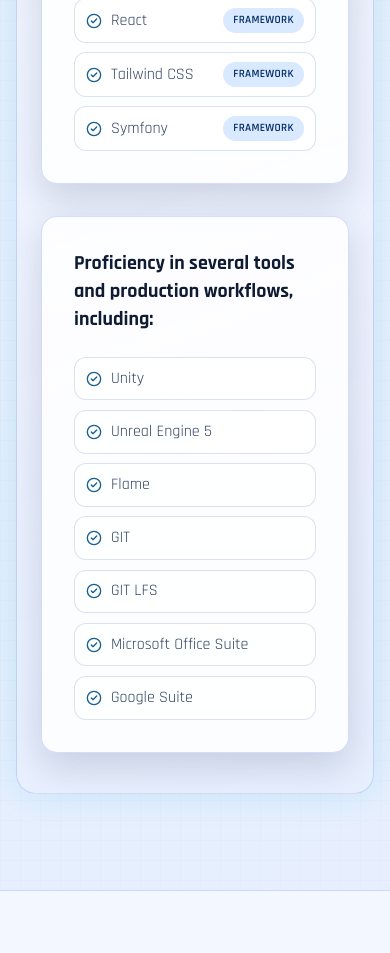
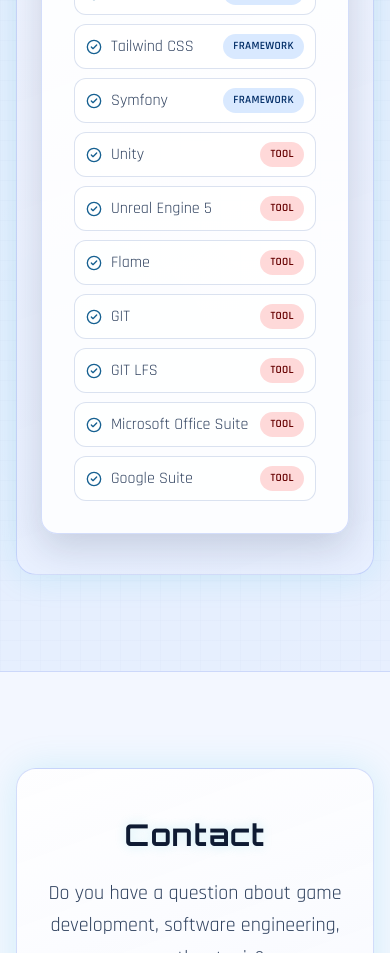
Before and after one commit to AdriKat2022/kat-portfolio, a React (Vite) app: page / in a window 390 px wide. Shown: the part 5420-6373 px from the top of the page. Built offline with nearby package versions, Linux system fonts and the light colour scheme.

Commit message:
enabled text elipsis and merged all skills and updated some texts

```diff
--- a/src/components/layout/About.tsx
+++ b/src/components/layout/About.tsx
@@ -9,9 +9,8 @@
   const { t, i18n } = useTranslation();
   const activeLanguage = i18n.resolvedLanguage || i18n.language;
   const skills = aboutSkills.filter(
-    (skill) => skill.skillType === 'language' || skill.skillType === 'framework'
+    (skill) => skill.skillType === 'language' || skill.skillType === 'framework' || skill.skillType === "tool"
   );
-  const tools = aboutSkills.filter((skill) => skill.skillType === 'tool');
 
   return (
     <section id="about" className="bg-[var(--social-bg)] py-24">
@@ -45,7 +44,7 @@
           </div>
 
           {/* Right Column: Skills & Tools */}
-          <div className="grid grid-cols-1 md:grid-cols-2 lg:grid-cols-1 gap-8">
+          <div className="grid grid-cols-1 lg:grid-cols-1 gap-8">
             <div className="surface-card p-8">
               <p className="text-theme-strong mb-6 text-xl font-bold">
                 <Trans
@@ -57,29 +56,10 @@
               </p>
               <ul className="skill-grid">
                 {skills.map((skill) => (
-                  <li key={skill.id} className="skill-grid-item">
+                  <li key={skill.id} className="skill-grid-item min-w-0">
                     <CheckCircle2 className="h-4 w-4 shrink-0 text-[var(--accent)]" />
-                    <span>{skill.name}</span>
-                    <span className={cn("ml-auto","skill-type-badge", skill.skillType)}>{ skill.skillType }</span>
-                  </li>
-                ))}
-              </ul>
-            </div>
-
-            <div className="surface-card p-8">
-              <p className="text-theme-strong mb-6 text-xl font-bold">
-                <Trans
-                  key={`profile-col2-${activeLanguage}`}
-                  i18nKey="sections.profile.column-2-head"
-                  t={t}
-                  components={{ emphasis: <strong /> }}
-                />
-              </p>
-              <ul className="skill-grid">
-                {tools.map((tool) => (
-                  <li key={tool.id} className="skill-grid-item">
-                    <CheckCircle2 className="h-4 w-4 shrink-0 text-[var(--accent)]" />
-                    <span>{tool.name}</span>
+                    <span className="truncate" title={skill.name}>{skill.name}</span>
+                    <span className={cn("ml-auto", "truncate", "skill-type-badge", skill.skillType)}>{ skill.skillType }</span>
                   </li>
                 ))}
               </ul>
--- a/src/data/locales/en/translation.json
+++ b/src/data/locales/en/translation.json
@@ -33,8 +33,7 @@
       "locations": "France (Ile-de-France, Strasbourg)"
     },
     "profile": {
-      "column-1-head": "Proficiency in several <emphasis>programming languages and frameworks</emphasis>, including:",
-      "column-2-head": "Proficiency in several <emphasis>tools and production workflows</emphasis>, including:"
+      "column-1-head": "Comfortable working across a variety of technologies"
     },
     "portfolio": {
       "description": "My portfolio is filled with the projects I have been able to carry out, alone or in teams, during my digital engineering studies at Télécom SudParis, as a school or personal project. You will mainly find video games in this section!",
--- a/src/data/locales/fr/translation.json
+++ b/src/data/locales/fr/translation.json
@@ -33,8 +33,7 @@
       "locations": "France (Île-de-France, Strasbourg)"
     },
     "profile": {
-      "column-1-head": "Solide maîtrise de <emphasis>langages de programmation et frameworks</emphasis> :",
-      "column-2-head": "Solide maîtrise des <emphasis>outils et workflows de production</emphasis> :"
+      "column-1-head": "Une solide maîtrise d'un large éventail de technologies"
     },
     "portfolio": {
       "description": "Ce portfolio met en avant les projets que j'ai menés seul ou en équipe pendant mes études d'ingénieur du numérique à Télécom SudParis, dans des contextes académiques comme personnels. Vous y trouverez principalement des projets orientés jeu vidéo.",
--- a/src/index.css
+++ b/src/index.css
@@ -344,7 +344,6 @@
 		--skill-badge-bg: hsl(var(--skill-hue) 100% var(--skill-lightness-bg) / 0.15);
 		--skill-badge-text: hsl(var(--skill-hue) 100% var(--skill-lightness-text));
 
-		display: inline-flex;
 		align-items: center;
 		background: var(--skill-badge-bg);
 		color: var(--skill-badge-text);
```
